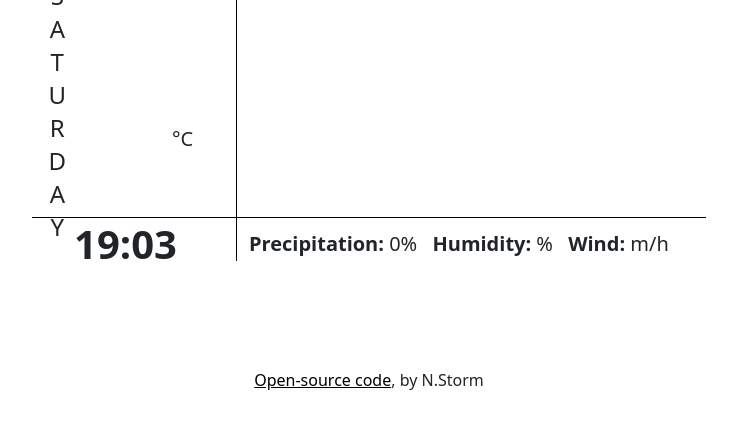
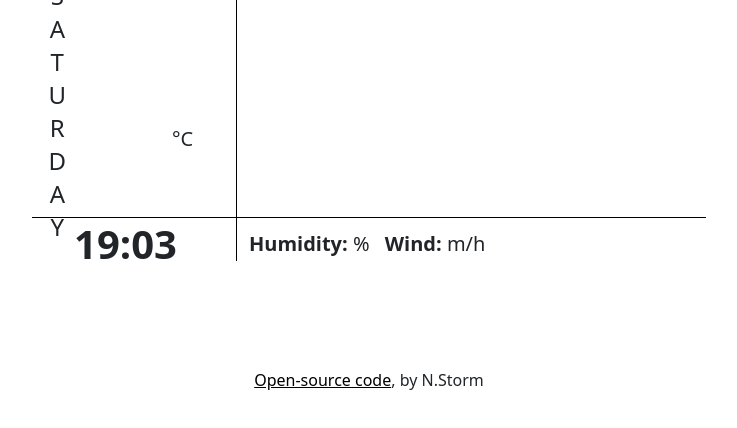
Before and after one commit to nclstrm/WeatherApp, a website built with Parcel: page index.html in a window 1280 px wide. Shown: the part 218-646 px from the top of the page, without its empty margins (271-1008 px from the left). Built offline with nearby package versions, Linux system fonts and the light colour scheme; no server answers.

Commit message:
cleaned up CSS

```diff
--- a/index.html
+++ b/index.html
@@ -83,10 +83,8 @@
         </div>
 
 
-        <div class="wind-humidity-precipitation">
-          <p class="precipitation">
-            <strong>Precipitation: </strong><span id="precipitation">0%</span>
-          </p>
+        <div class="wind-humidity">
+
           <p class="humidity">
             <strong>Humidity: </strong><span id="humidity"></span>%
           </p>
--- a/src/script.js
+++ b/src/script.js
@@ -103,6 +103,7 @@ function getForecast(coordinates) {
 
 // Show City Temperature
 function showTemperature(response) {
+  console.log(response.data);
   document.querySelector("#city").innerHTML = response.data.name;
   celsiusTemp = response.data.main.temp;
   document.querySelector("#temperature").innerHTML = Math.round(celsiusTemp);
--- a/src/styles.css
+++ b/src/styles.css
@@ -180,16 +180,10 @@ h1 {
   margin-left: 30px;
 }
 
-.wind-humidity-precipitation {
+.wind-humidity {
   position: absolute;
   margin-left: 195px;
   margin-top: 265px;
-}
-
-.precipitation {
-  margin-left: 10px;
-  font-size: 20px;
-  display: inline;
 }
 
 .humidity {
```
